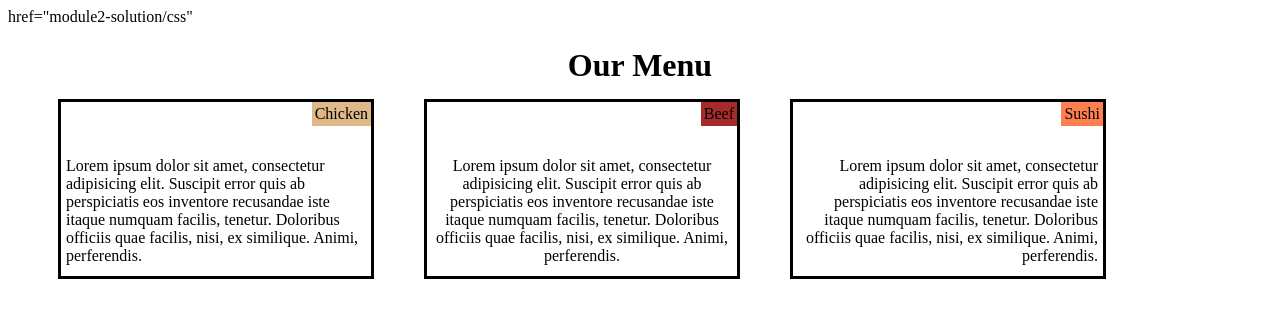
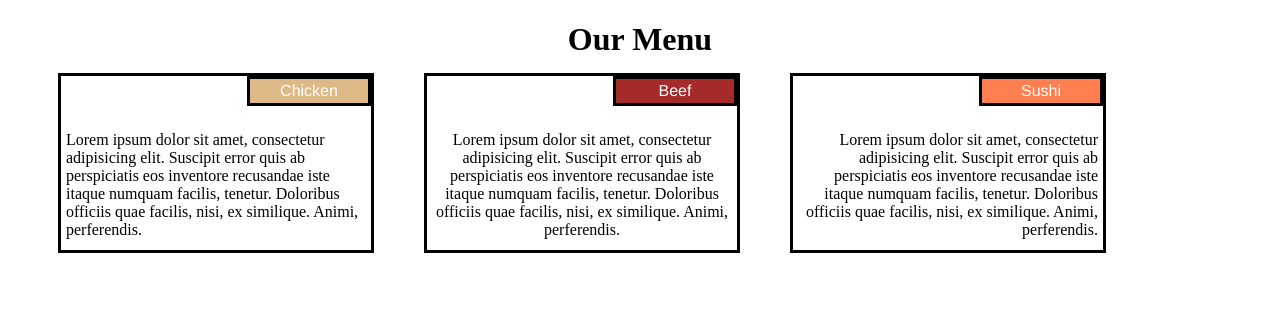
Before and after one commit to PaoloCardoni/coursera-test1, a plain HTML site: page module2-solution/index.html in a window 1280 px wide. Drawn offline with Linux system fonts and the light colour scheme.

Commit message:
Update index.html
css updates

```diff
--- a/module2-solution/index.html
+++ b/module2-solution/index.html
@@ -5,7 +5,6 @@
 <meta charset="utf-8">
 <meta name="viewport" content="width=device-width, initial-scale=1">
 <title>Assignment Solution for Module 2</title>
-<a> href="module2-solution/css"</a>
 <style>
 
 /********** Base styles **********/
@@ -15,6 +14,15 @@
 h1 {
   margin-bottom: 15px;
   text-align: center;
+}
+
+p {
+  border: 3px solid black;
+  width: 40%;
+  height: 30px;
+  background-color: #A52A2A;
+  font-family: Helvetica;
+  color: white;
 }
 
 #p1 {
```
